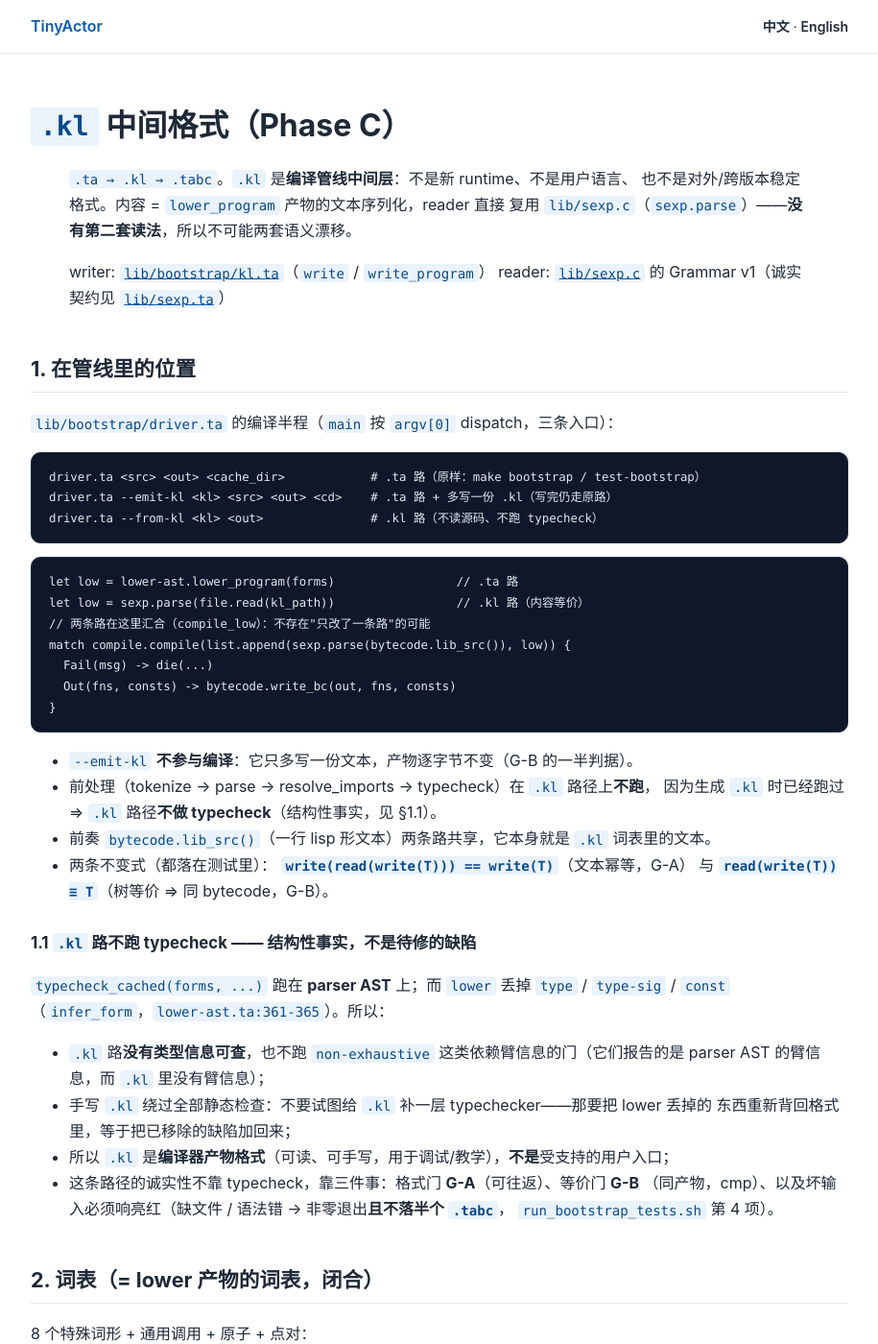
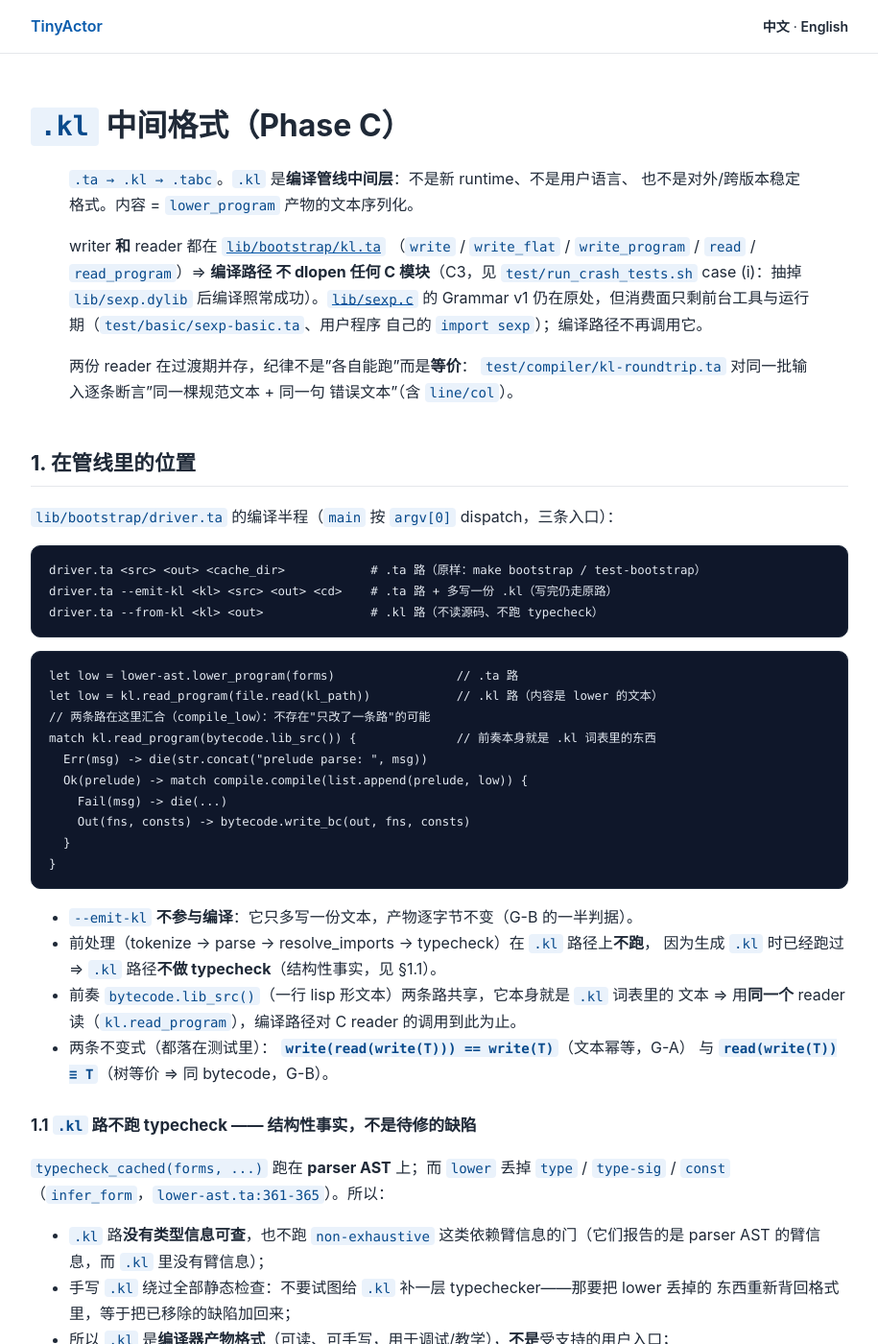
Before and after one commit to tiancaiamao/tinyactor, a Jekyll site: the page built from docs/kl-format.md, in a window 1280 px wide and 1400 px high. Shown: the whole window at 96% size, without its empty margins (182-1097 px from the left). Built offline with Jekyll 4.4.1, drawn with Linux system fonts in a browser that asks for light colours; our own code applies the rules of GitHub Pages for plain Markdown files; some of the changed text lies outside the part shown.

Commit message:
refactor(kl): reader 搬进编译器层 + 渲染器收敛到一份 writer（C3） (#325)
what：`lib/bootstrap/kl.ta` 补齐 reader（`read` / `read_program`），编译路径
（`compile_kl` 与 `compile_low` 的前奏）改用它，`lib/bootstrap/driver.ta` 不再
`import sexp`；`modsig` 的 sig cache 读写与 `bridge_test` 的诊断渲染删掉自研
writer，收敛到 `kl.write_flat` / `kl.write_program` / `kl.read`。

why：`.kl` 是我们自己的格式，编译路径不该为读它而 dlopen 一个 C 模块
（`lib/sexp.dylib`；缺模块是 fatal abort）。而且读者应当严格：超出词表就响亮
失败，不做 C reader 那种宽容（设计文档 §2.3）。writer 只留一份，避免两处布局
各自漂移。

how-tested（本地 macOS/arm64，make 全串行）：
- `make bootstrap` ×2 + `cmp` → fixed point；`lib/bootstrap.tabc` md5 e466bf2b…
- `test/run_compiler_tests.sh` 63/63：G-A 的 `test/compiler/kl-roundtrip.ta`
  237 断言逐条钉"TA reader ↔ C reader 等价"（同输入 ⇒ 同一棵规范文本 + 同一句
  错误文本，含 line/col），外加严格边界（尾随垃圾/单 form vs program）、响亮
  失败表、真实语料全文幂等
- `make test-bootstrap` 4/4（G-B 两条路逐字节同产物 + G-D fixed point）
- `test/run_crash_tests.sh` 12/12，其中 case (i) 重写为"藏起 `lib/sexp.dylib`
  后编译照常成功"= 编译路径不再依赖该 dylib；falsification：老编译器同场景
  rc=1「cannot load C module 'sexp'」
- `make backend-gate` rc=0（bridge 38 例 + corpus 81/81 同产物）
- `make test` 全 category 0 failures；`make coverage COV_MIN=75` → 77.01% 过
- sig cache 字节不变：同源码 + 各自空 cache 目录，老（HEAD 种子）与新（C3 种子）
  编译器产出的 `.sig` 文件名与字节全等（driver 闭包 16 个，另 5 个 lib 源累积
  到 23 个，diff = 0）
- `make fmt`（无 C/C++ 改动）与 `make kernfuzz-snapshot-check`（同步重生成
  `compiler-kl-roundtrip` 冻结快照）

偏差：`-2^47` 是唯一读不回来的值——int48 界取对称的 ±(2^47-1)（同
`lib/json.ta` 的 `int_acc`；`2^47` 本身就是越界中间量，硬接受会回绕成错的常量），
C reader 的 `strtoll` 多接受这一个值。`docs/kl-format.md` §4/§7 记录，两侧各有
断言。

Signed-off-by: tiancaiamao <tiancaiamao@gmail.com>

````diff
--- a/docs/kl-format.md
+++ b/docs/kl-format.md
@@ -1,11 +1,18 @@
 # `.kl` 中间格式（Phase C）
 
 > `.ta → .kl → .tabc`。`.kl` 是**编译管线中间层**：不是新 runtime、不是用户语言、
-> 也不是对外/跨版本稳定格式。内容 = `lower_program` 产物的文本序列化，reader 直接
-> 复用 `lib/sexp.c`（`sexp.parse`）——**没有第二套读法**，所以不可能两套语义漂移。
+> 也不是对外/跨版本稳定格式。内容 = `lower_program` 产物的文本序列化。
 >
-> writer: [`lib/bootstrap/kl.ta`](../lib/bootstrap/kl.ta)（`write` / `write_program`）
-> reader: [`lib/sexp.c`](../lib/sexp.c) 的 Grammar v1（诚实契约见 [`lib/sexp.ta`](../lib/sexp.ta)）
+> writer **和** reader 都在 [`lib/bootstrap/kl.ta`](../lib/bootstrap/kl.ta)
+> （`write` / `write_flat` / `write_program` / `read` / `read_program`）⇒ **编译路径
+> 不 dlopen 任何 C 模块**（C3，见 `test/run_crash_tests.sh` case (i)：抽掉
+> `lib/sexp.dylib` 后编译照常成功）。[`lib/sexp.c`](../lib/sexp.c) 的 Grammar v1
+> 仍在原处，但消费面只剩前台工具与运行期（`test/basic/sexp-basic.ta`、用户程序
+> 自己的 `import sexp`）；编译路径不再调用它。
+>
+> 两份 reader 在过渡期并存，纪律不是"各自能跑"而是**等价**：
+> `test/compiler/kl-roundtrip.ta` 对同一批输入逐条断言"同一棵规范文本 + 同一句
+> 错误文本"（含 `line/col`）。
 
 ## 1. 在管线里的位置
 
@@ -19,18 +26,22 @@ driver.ta --from-kl <kl> <out>               # .kl 路（不读源码、不跑 t
 
 ```ta
 let low = lower-ast.lower_program(forms)                 // .ta 路
-let low = sexp.parse(file.read(kl_path))                 // .kl 路（内容等价）
+let low = kl.read_program(file.read(kl_path))            // .kl 路（内容是 lower 的文本）
 // 两条路在这里汇合（compile_low）：不存在"只改了一条路"的可能
-match compile.compile(list.append(sexp.parse(bytecode.lib_src()), low)) {
-  Fail(msg) -> die(...)
-  Out(fns, consts) -> bytecode.write_bc(out, fns, consts)
+match kl.read_program(bytecode.lib_src()) {              // 前奏本身就是 .kl 词表里的东西
+  Err(msg) -> die(str.concat("prelude parse: ", msg))
+  Ok(prelude) -> match compile.compile(list.append(prelude, low)) {
+    Fail(msg) -> die(...)
+    Out(fns, consts) -> bytecode.write_bc(out, fns, consts)
+  }
 }
 ```
 
 - `--emit-kl` **不参与编译**：它只多写一份文本，产物逐字节不变（G-B 的一半判据）。
 - 前处理（tokenize → parse → resolve_imports → typecheck）在 `.kl` 路径上**不跑**，
   因为生成 `.kl` 时已经跑过 ⇒ `.kl` 路径**不做 typecheck**（结构性事实，见 §1.1）。
-- 前奏 `bytecode.lib_src()`（一行 lisp 形文本）两条路共享，它本身就是 `.kl` 词表里的文本。
+- 前奏 `bytecode.lib_src()`（一行 lisp 形文本）两条路共享，它本身就是 `.kl` 词表里的
+  文本 ⇒ 用**同一个** reader 读（`kl.read_program`），编译路径对 C reader 的调用到此为止。
 - 两条不变式（都落在测试里）：
   **`write(read(write(T))) == write(T)`**（文本幂等，G-A）
   与 **`read(write(T)) ≡ T`**（树等价 ⇒ 同 bytecode，G-B）。
@@ -97,7 +108,11 @@ match lst { nil -> nil  cons(pair, rest) -> ... }
    **非引号位置**；点对标记 `.` 只在元素链**非空**时是尾标记（首元素位置的 `.`
    仍是普通符号）。lower 产物的符号都来自源码 token，落在边界内；守卫是 G-A/G-B。
 
-## 4. reader 契约（`lib/sexp.c` Grammar v1）
+## 4. reader 契约（C3 起 = `lib/bootstrap/kl.ta`；`lib/sexp.c` Grammar v1 仍在原处）
+
+同一套文法、同一套词表，两个实现：`lib/sexp.c`（前台工具 / 运行期）与
+`lib/bootstrap/kl.ta`（编译路径）。**错误文本逐字相同**（含 `line L, col C` 的位置
+语义）——`test/compiler/kl-roundtrip.ta` 直接断言 `sexp.err() == kl 的错误串`。
 
 ```text
 form    := atom | list | quote
@@ -113,15 +128,27 @@ comment := ';' 到行尾
   `nil`/`true`/`false` 在池里与同名**值**合并（实测 driver 闭包 `1211 → 1208` 个
   const、少 78 B）。`'` 后跟列表/字符串仍递归解析：`'(a b)` → `(quote (a b))`。
 - **`.` 在元素位置 ⇒ 点对尾**；前无元素时是普通符号。
-- 硬错误（返回 `-1`，细节走 `sexp.err()`）：不配对的括号、悬空 `.` 尾、
-  `.` 尾后还有元素、int48 溢出、非字符串实参。**arena 耗尽是 fatal abort**，
-  不是返回 nil（C0/#281：缺 `lib/sexp.dylib` 时响亮报错，不再静默劣化）。
+- **严格性（与 C reader 唯一的行为差异）**：`kl.read` 只吃**一个** form（其后只允许
+  空白与 `;` 注释），`kl.read_program` 吃若干顶层 form（空文本 = 空程序）。C reader 的
+  `sexp.parse` 只做后者且允许尾随垃圾 ⇒ `.kl` 入口把 `(a) (b)` 当**错误**，不静默
+  丢掉半个文件。
+- **int 界对称**：接受 `[-140737488355327, 140737488355327]`（与 `lib/json.ta` 的
+  `int_acc` 同一条规则）。int48 的真下界 `-2^47` 读不回来：它的绝对值 `2^47` 本身就
+  越界，TA 里连中间量（逐位累加的 `acc`）都算不出来 —— 硬要接受它，累加过程就已经
+  回绕成**错的常量**，那正是"读者绝不产出错的树"要拦的。C reader 用 `strtoll` 能多
+  接受这一个值，这是
+  **唯一一处有意偏差**，两侧都有断言（`kl-roundtrip.ta` 的严格边界块）。
+- 硬错误（`Err` 携带 `line L, col C: …`）：不配对的括号、悬空 `.` 尾、`.` 尾后还有
+  元素、int48 越界、未知转义、未终结字符串、符号 > 255 字符、整数字面量 > 31 字符。
+  词表/范围类错误的位置取 **token 末尾**（与 `lib/sexp.c` 的 `parse_atom` 一致：它
+  先扫完 token 再报）。**arena 耗尽是 fatal abort**，不是返回 nil（C0/#281：缺
+  `lib/sexp.dylib` 时响亮报错，不再静默劣化）。
 
 ## 5. 门
 
 | 门 | 命题 | 怎么跑 |
 |---|---|---|
-| **G-A** | 格式可往返（文本幂等 + 逐字节不动点）：拼写表 + 断行 + 真实 lower 树 + 前奏文本无引号 | `bash test/run_compiler_tests.sh`（`test/compiler/kl-roundtrip.ta`，78 断言） |
+| **G-A** | 格式可往返（文本幂等 + 逐字节不动点）：拼写表 + 断行 + 真实 lower 树 + 前奏文本无引号；C3 起另加"TA reader 与 C reader 逐条等价 + 响亮失败表 + 严格边界" | `bash test/run_compiler_tests.sh`（`test/compiler/kl-roundtrip.ta`，237 断言） |
 | **G-B** | 两条路同产物：`compile(lower(driver.ta))` vs `compile(read(write(lower(driver.ta))))` 逐字节（`.tabc` 头 `641 1249`） | `make test-bootstrap` / `bash test/run_bootstrap_tests.sh`（第 3 项：`--emit-kl` 写 → `--from-kl` 读回 → `cmp`） |
 | **G-C** | `.kl` 快照单独重建种子（Phase D 锚，**未建**） | 需要 `.kl` 入仓（C4） |
 | **G-D** | 既有 fixed point：`tavm -q $seed driver.ta rebuilt ""` 后 `cmp rebuilt $seed` | `make test-bootstrap` / `bash test/run_bootstrap_tests.sh` |
@@ -138,9 +165,9 @@ writer 纯度，一直由 G-A 拼写表覆盖。
 | # | 项 | 状态 |
 |---|---|---|
 | V1 | verbatim（`match` 不脱糖）的往返 | ✅ writer 无 desugar 开关（纯序列化器），G-A 拼写表直接断言 `match`/`begin`/`receive` 原样保留；C1 过渡 harness 实测 match 节点 165 → 165（该 harness 已随 C2 删除，数字属 C1 证据），现在由 G-A + G-B 的 cmp 覆盖 |
-| V2 | C3 的 TA reader 原型 | ⏳ 属 C3（本 PR 仍复用 `lib/sexp.c`） |
+| V2 | C3 的 TA reader 原型 | ✅ 落地为 `lib/bootstrap/kl.ta` 的 `read` / `read_program`：与 C reader 的等价表（规范文本 + 错误文本逐条相同）、`-2^47` 唯一偏差、严格性（尾随垃圾）与 `read`/`read_program` 的分工都在 `kl-roundtrip.ta` 里；编译路径已换过去（case (i) 的隐藏 dylib 断言） |
 | V3 | `.kl` 里的 `(quote (a b))` 引号列表 | ✅ G-A 拼写表两行：`(quote (a b))` 正例 + `(quote 42)` 反例（不能写成 `'42`） |
-| V4 | arena 峰值（见 §6） | ✅ 实测（C2 树）：三条路 floor 同在 34 MiB 量级——`.kl` 路跳过 typecheck（内存大头），所以"文本 + 整树"不比 `.ta` 路更贵 |
+| V4 | arena 峰值（见 §6） | ✅ 实测（C3 树）：三条路 floor 同在 36 MiB 量级——`.kl` 路跳过 typecheck（内存大头），所以"文本 + 整树"不比 `.ta` 路更贵 |
 | V5 | 旧引号行为依赖 = 0 | ✅ grep 断言（2 半：`sexp.parse("'…")` 字面量调用点 + `lib/*.ta` 里的 `(quote nil\|true\|false)`）；运行期唯一输入（`bytecode.lib_src()` 前奏）实测无 `'`（断言在 `test/compiler/kl-roundtrip.ta` §4）。冻结语料 `test/kernfuzz-frozen/*.sexp` **不在 C reader 的消费面上**（读它们的是 `tools/kernfuzz/sexp.py` / `snapshot.scm` 各自的 reader，全仓 0 处 `.ta` 经 `file.read`+`sexp.parse` 读它们），所以不需要第三种断言 |
 | V6 | `test/basic` 大闭包的最小 arena | ✅ 实测：`csv-lib`/`http-lib`/`http-serve` 默认 64 MiB arena 全过（run 半程 8 MiB 也够） |
 
@@ -150,11 +177,11 @@ writer 纯度，一直由 G-A 拼写表覆盖。
 `[4 KiB, 1 GiB]`，非法值静默保持默认）。**写 `TA_ACTOR_HEAP=1G` 会被整体忽略** ——
 那些"用 1G 才过"的记录实际跑的是默认 64 MiB。
 
-| 闸 | floor（本地 macOS/arm64，C2 树重测） | 默认 64 MiB |
+| 闸 | floor（本地 macOS/arm64，C3 树重测） | 默认 64 MiB |
 |---|---|---|
-| G-B `--emit-kl`（单镜像 + 420 KB 文本） | 32 MiB abort / 34 MiB 过 | ✅ 余量 ~1.9x |
-| G-B `--from-kl`（单镜像，文本 + 整树） | 33 MiB abort / 34 MiB 过 | ✅ 余量 ~1.9x |
-| G-D（单镜像，`tavm -q $seed driver.ta`） | 33 MiB abort / 34 MiB 过 | ✅ 余量 ~1.9x |
+| G-B `--emit-kl`（单镜像 + 425 KB 文本） | 35 MiB abort / 36 MiB 过 | ✅ 余量 ~1.8x |
+| G-B `--from-kl`（单镜像，文本 + 整树） | 35 MiB abort / 36 MiB 过 | ✅ 余量 ~1.8x |
+| G-D（单镜像，`tavm -q $seed driver.ta`） | 36 MiB abort / 37 MiB 过 | ✅ 余量 ~1.7x |
 | `test/basic/{csv-lib,http-lib,http-serve}` | run 半程 8 MiB 即够 | ✅ |
 
 三条路同量级：typecheck 是内存大头，`.kl` 路跳过它，所以"多一份文本 + 从文本解析的整树"
@@ -163,10 +190,10 @@ writer 纯度，一直由 G-A 拼写表覆盖。
 复现（floor 会随树/机器浮动，所以给命令而不是数字）：
 
 ```sh
-# 先写 .kl（driver 闭包 = 419,904 B 文本）
+# 先写 .kl（driver 闭包 = 425,292 B 文本；C3 把 TA reader 自己也算进了闭包）
 ./tavm -q lib/bootstrap.tabc --emit-kl /tmp/driver.kl lib/bootstrap/driver.ta /tmp/A.tabc ""
-TA_ACTOR_HEAP=34603008 ./tavm -q lib/bootstrap.tabc --from-kl /tmp/driver.kl /tmp/B.tabc
-TA_ACTOR_HEAP=34603008 ./tavm -q lib/bootstrap.tabc lib/bootstrap/driver.ta /tmp/P.tabc ""
+TA_ACTOR_HEAP=37748736 ./tavm -q lib/bootstrap.tabc --from-kl /tmp/driver.kl /tmp/B.tabc
+TA_ACTOR_HEAP=38797312 ./tavm -q lib/bootstrap.tabc lib/bootstrap/driver.ta /tmp/P.tabc ""
 ```
 
 `TA_ACTOR_HEAP` 只作用**编译宿主自身**（driver 跑在 tavm 上的那半程）。arena 耗尽 = fatal
@@ -183,7 +210,20 @@ abort（打印占用明细），绝不返回半个结构；是否需要给编译
    **源码**的能力，而入库种子在引入它的那个 PR 里按定义还没有它（要它懂 `--emit-kl`，
    得先 `make bootstrap`——那条链本身就是 G-D）。所以 G-B 用 `run_bootstrap_tests.sh`
    刚重建出来的驱动当宿主，A 路直接复用它（G-D 已判它逐字节 == 种子），同时省掉一次重建。
-5. **C1 的过渡 harness 随 C2 删除**（`test/kl-driver-roundtrip.ta`，见 §5 末段）：门只留
+5. **负 int48 下界收在 `-(2^47-1)`**（§4）：`-2^47` 的绝对值超出 int48，TA 侧根本
+   表示不出来（`lib/json.ta:int_acc` 同此规则）；C reader 的 `strtoll` 多接受这一个
+   值。偏差面 = 1 个值，两侧各有断言。
+6. **渲染器收敛到一份 writer**（设计文档 §3.2 的 #1/#4）：`modsig.sexpr_write/read`
+   与 `bridge_test.render*` 删除，改用 `kl.write_flat` / `kl.write_program` /
+   `kl.read`。sig cache 文本**逐字节不变**，证据：同一批源码、各自空 cache
+   下，老（HEAD 种子）新（C3 种子）两个编译器产出的 `.sig` 文件名与字节全等
+   （driver 闭包那趟 16 个，另 5 个 lib 源累积到 23 个，diff = 0）。`write_flat`
+   之所以单独存在：真实 sig 行最长 24,147 字符，`write` 的 78 列布局会断行改字节。
+   域内 `nil` 的老拼法是 `()`、kl 的规范拼法是 `nil` —— 现有 82 个缓存条目的
+   exports 文本里 `nil`/`()` 出现 0 次，所以这处分歧不可观测；即使将来出现，后果
+   也只是 sighash 变化导致一次 cache miss（性能），不是正确性（reader 读得回自己
+   写出的文本）。
+7. **C1 的过渡 harness 随 C2 删除**（`test/kl-driver-roundtrip.ta`，见 §5 末段）：门只留
    一份，跑在真实 CLI 接缝上；它独占的两条断言按"谁的主场归谁"搬走。
 
 ## 8. 分阶段（PR 序列）
@@ -192,6 +232,6 @@ abort（打印占用明细），绝不返回半个结构；是否需要给编译
 |---|---|---|
 | C0 | `lib/sexp.dylib` 缺失时响亮报错（替换静默 arena 耗尽） | ✅ #314 |
 | C1 | `lib/bootstrap/kl.ta` 的 write + reader 引号/点对规则 + G-A/G-B + V1–V6 | ✅ #318 |
-| C2 | driver 接缝参数化（`--emit-kl` / `--from-kl`）+ G-B 进 `run_bootstrap_tests.sh` | ✅ 本 PR |
-| C3 | reader 搬编译器层（删编译路径对 `lib/sexp.dylib` 的依赖）+ 渲染器收敛 | 未做 |
+| C2 | driver 接缝参数化（`--emit-kl` / `--from-kl`）+ G-B 进 `run_bootstrap_tests.sh` | ✅ #321 |
+| C3 | reader 搬编译器层（删编译路径对 `lib/sexp.dylib` 的依赖）+ 渲染器收敛（#1/#4 → kl） | ✅ 本 PR |
 | C4 | `.kl` 快照入仓 + G-C（纪律同 `lib/bootstrap.tabc`：禁手合，重跑再生成） | 未做 |
````
Also changed, not shown: 9 other files.
